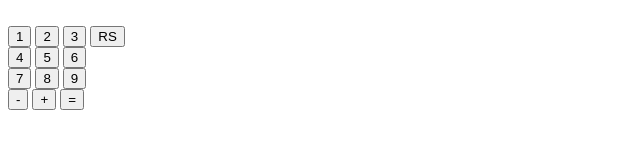
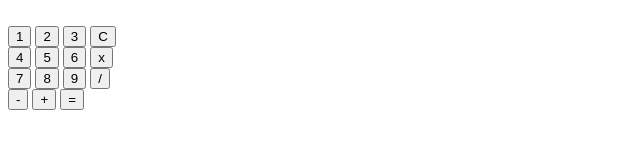
Before and after one commit to doudTheCreator/calculatorjs, a plain HTML site: page index.html in a window 1280 px wide. Shown: the whole page, without its empty margins (0-640 px from the left). Drawn offline with Linux system fonts and the light colour scheme.

Commit message:
More Operations

```diff
--- a/index.html
+++ b/index.html
@@ -10,15 +10,17 @@
     <button onclick="affichage(1)">1</button> <!-- B1 c'est pour button 1-->
     <button onclick="affichage(2)">2</button>
     <button onclick="affichage(3)">3</button>
-    <button onclick="reset()"> RS</button>
+    <button onclick="reset()">C</button>
     <br/>
     <button onclick="affichage(4)">4</button>
     <button onclick="affichage(5)">5</button>
     <button onclick="affichage(6)">6</button>
+    <button onclick="addOps('*')">x</button>
     <br/>
     <button onclick="affichage(7)">7</button>
     <button onclick="affichage(8)">8</button>
     <button onclick="affichage(9)">9</button>
+    <button onclick="addOps('/')">/</button>
     <br/>
     <button class="operation", id="sub" onclick="addOps('-')">-</button>
     <button class="operation", id="plus", onclick="addOps('+')">+</button>
```
